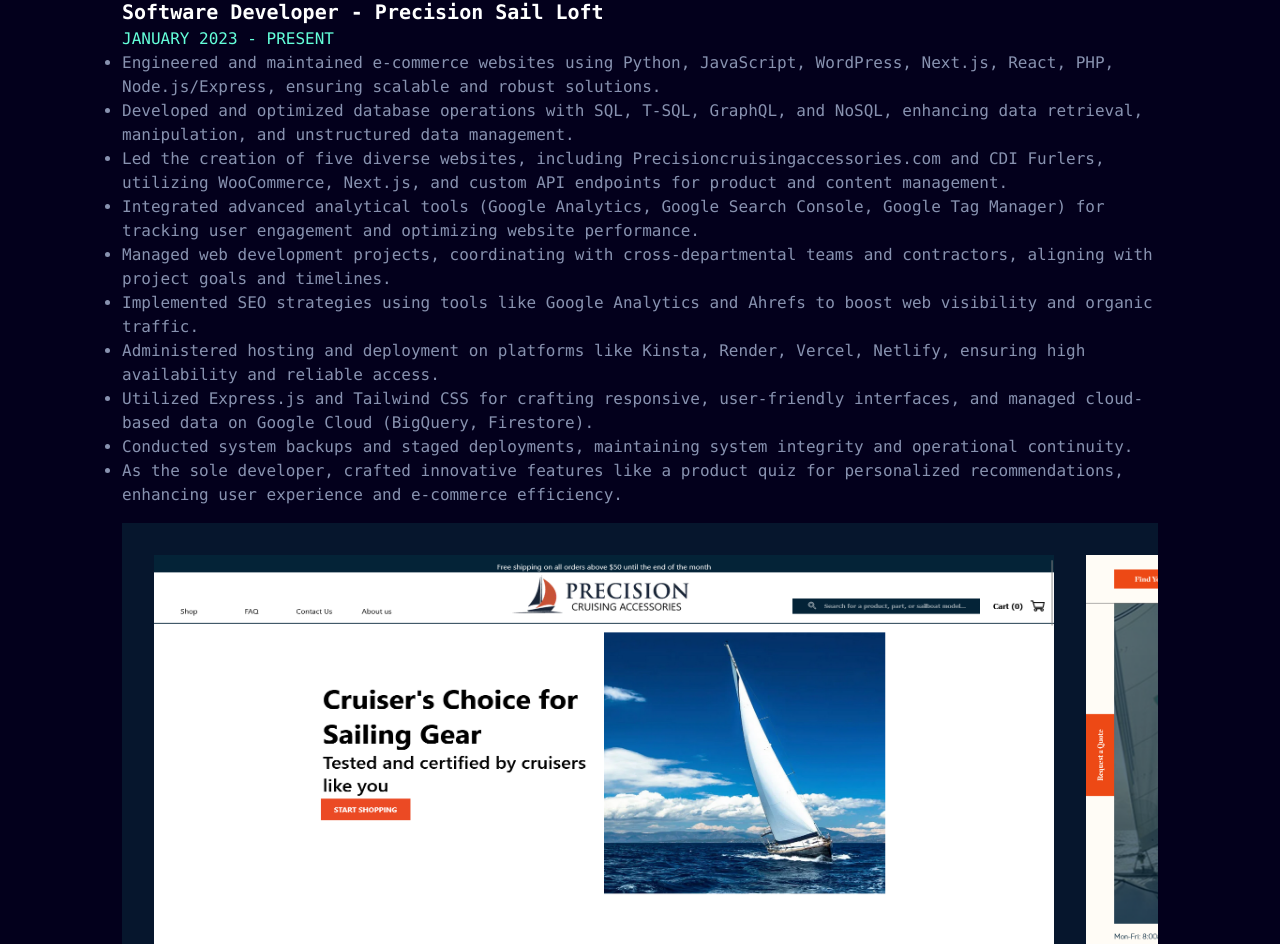
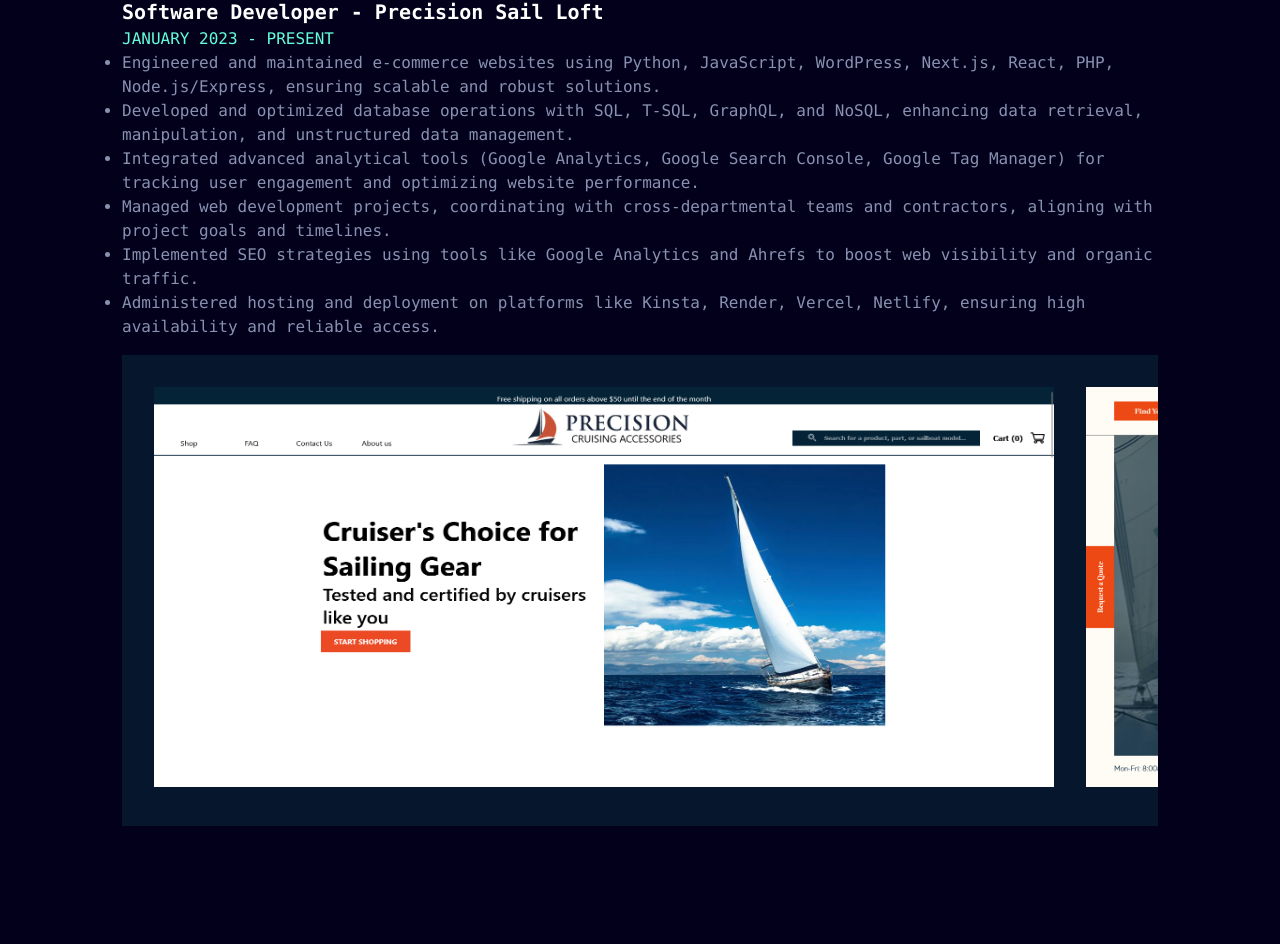
Before and after one commit to ItsAndrewM/portfolio-nextjs, a Next.js app in the folder client/: page / in a window 1280 px wide. Shown: the part 1727-2671 px from the top of the page. Built offline with nearby package versions, Linux system fonts and the light colour scheme.

Commit message:
adjusted experience

```diff
--- a/client/components/pages/experience/experience.jsx
+++ b/client/components/pages/experience/experience.jsx
@@ -46,13 +46,6 @@
                     and unstructured data management.
                   </li>
                   <li>
-                    {/* Used Google APIs and services, Google Cloud, and SEO tools.{" "} */}
-                    Led the creation of five diverse websites, including
-                    Precisioncruisingaccessories.com and CDI Furlers, utilizing
-                    WooCommerce, Next.js, and custom API endpoints for product
-                    and content management.
-                  </li>{" "}
-                  <li>
                     {/* Hosted web apps and websites on Kinsta, Render, Vercel, and
                     Netlify. */}
                     Integrated advanced analytical tools (Google Analytics,
@@ -75,20 +68,6 @@
                     Administered hosting and deployment on platforms like
                     Kinsta, Render, Vercel, Netlify, ensuring high availability
                     and reliable access.
-                  </li>
-                  <li>
-                    Utilized Express.js and Tailwind CSS for crafting
-                    responsive, user-friendly interfaces, and managed
-                    cloud-based data on Google Cloud (BigQuery, Firestore).
-                  </li>
-                  <li>
-                    Conducted system backups and staged deployments, maintaining
-                    system integrity and operational continuity.
-                  </li>
-                  <li>
-                    As the sole developer, crafted innovative features like a
-                    product quiz for personalized recommendations, enhancing
-                    user experience and e-commerce efficiency.
                   </li>
                 </ul>
               </div>
```
